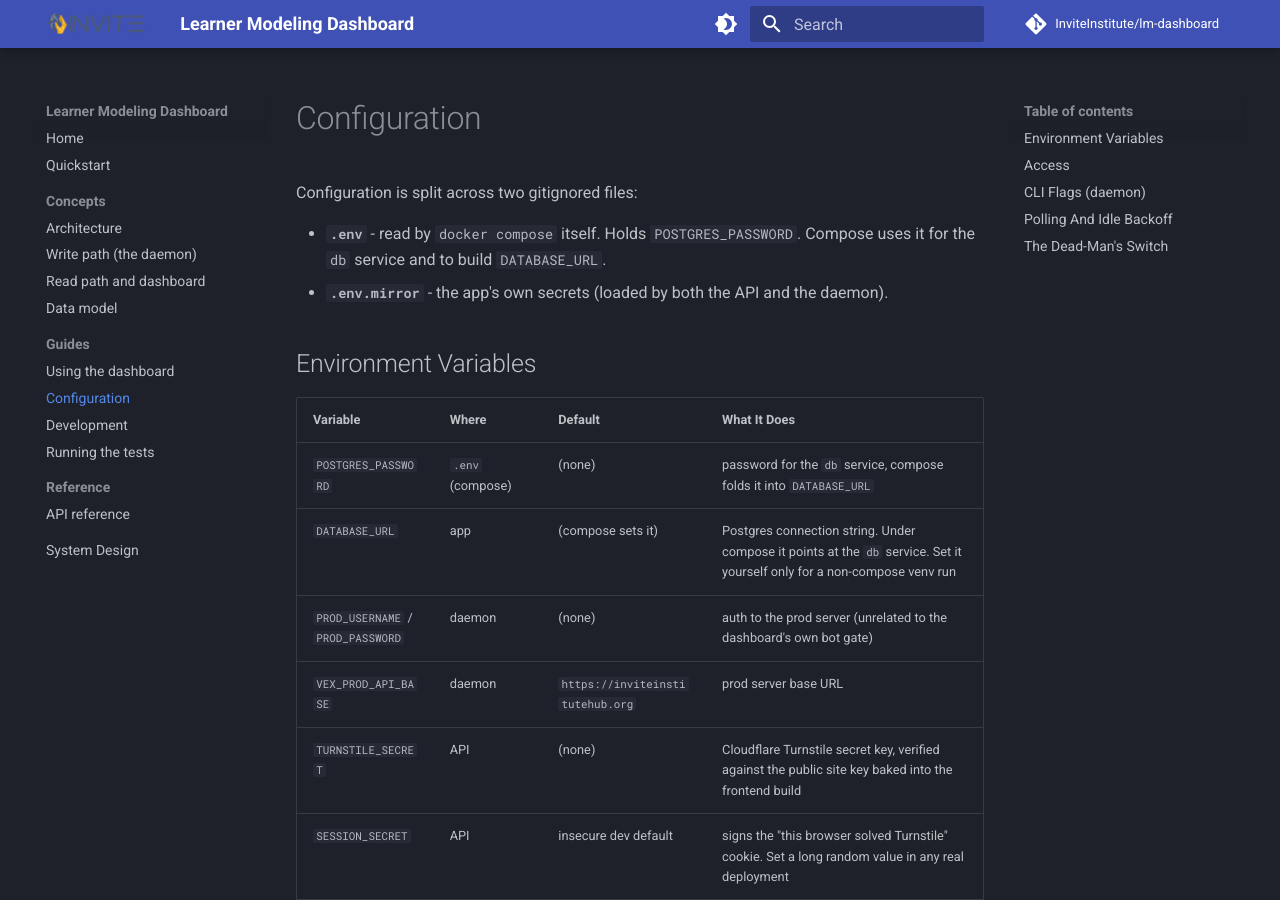
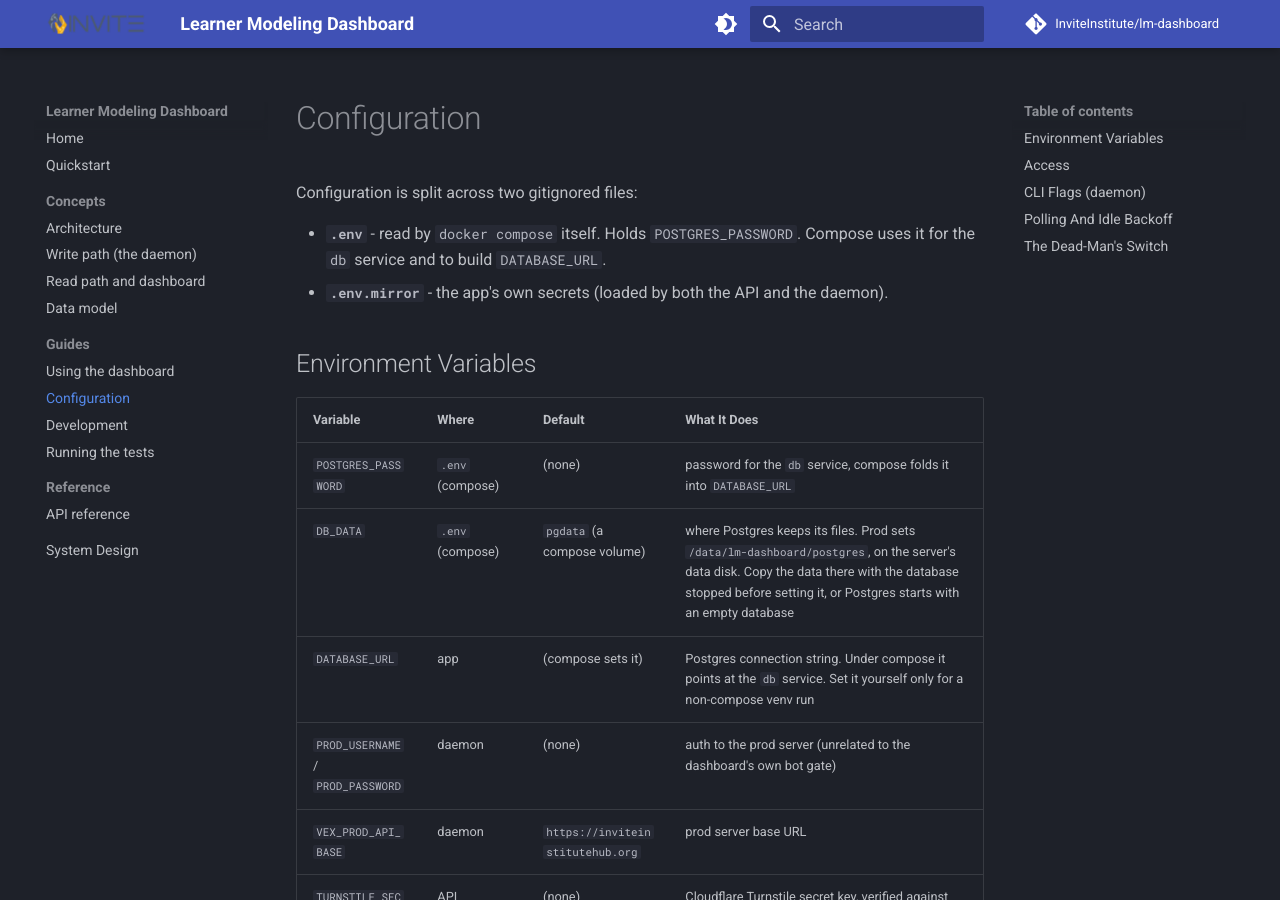
Before and after one commit to InviteInstitute/lm-dashboard, an MkDocs documentation site: the page built from docs/guides/configuration.md, in a window 1280 px wide and 900 px high. Built offline with MkDocs 1.6.1 and Material for MkDocs 9.7.7, drawn with Linux system fonts in a browser that asks for light colours; comment, search, counter and statistics services are not loaded.

Commit message:
Let the server keep Postgres on its data disk; pin postgres 18 (#103)
DB_DATA in .env picks where Postgres keeps its files. Without it the db
keeps the pgdata volume, so this changes nothing until the server sets it.
Prod would set /data/lm-dashboard/postgres, so the database lives on the data disk
and outlives the root disk.

postgres:latest would move to a new major version on the next pull, and a
new major cannot open this one's data folder, so the image is pinned to 18,
the version running now (18.4).

```diff
--- a/docs/guides/configuration.md
+++ b/docs/guides/configuration.md
@@ -15,6 +15,7 @@ Configuration is split across two gitignored files:
 | Variable | Where | Default | What It Does |
 |---|---|---|---|
 | `POSTGRES_PASSWORD` | `.env` (compose) | (none) | password for the `db` service, compose folds it into `DATABASE_URL` |
+| `DB_DATA` | `.env` (compose) | `pgdata` (a compose volume) | where Postgres keeps its files. Prod sets `/data/lm-dashboard/postgres`, on the server's data disk. Copy the data there with the database stopped before setting it, or Postgres starts with an empty database |
 | `DATABASE_URL` | app | (compose sets it) | Postgres connection string. Under compose it points at the `db` service. Set it yourself only for a non-compose venv run |
 | `PROD_USERNAME` / `PROD_PASSWORD` | daemon | (none) | auth to the prod server (unrelated to the dashboard's own bot gate) |
 | `VEX_PROD_API_BASE` | daemon | `https://inviteinstitutehub.org` | prod server base URL |
```
Also changed, not shown: compose.yml (+5 -2 lines).
